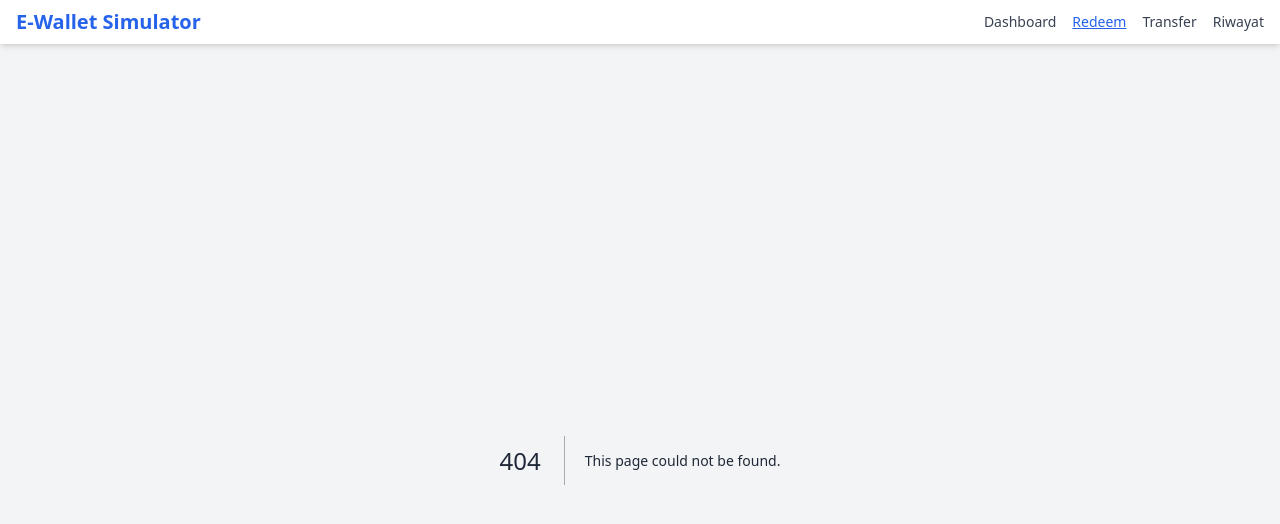
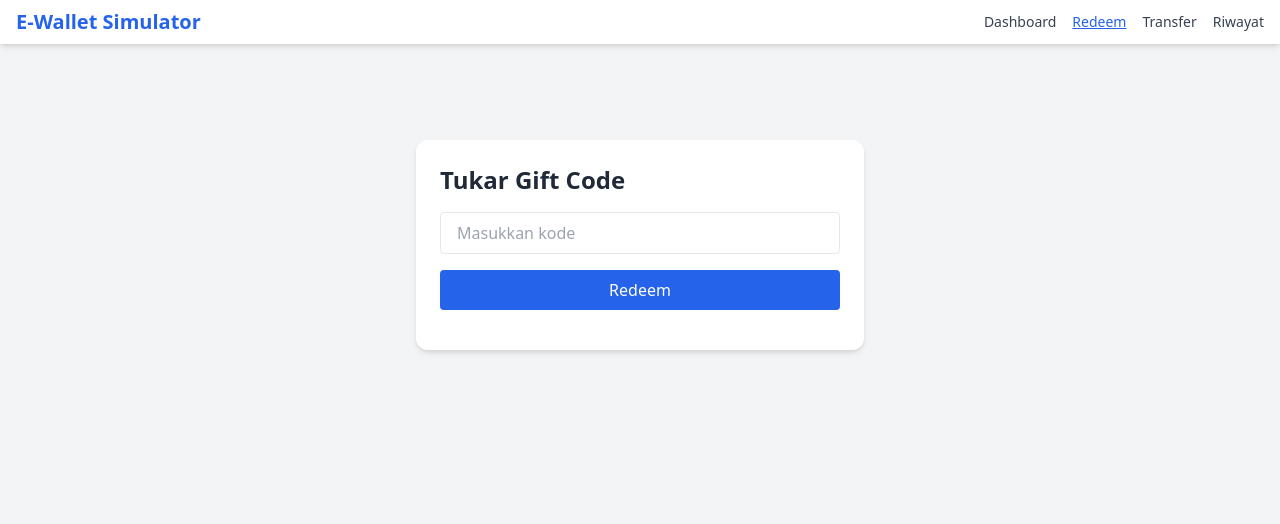
Before and after one commit to ramdanolii14/ewalletsimulator, a Next.js app: page /redeem in a window 1280 px wide. Before the commit this address had no page. Shown: the top 524 px of the page. Built offline with nearby package versions, Linux system fonts and the light colour scheme; no server answers.

Commit message:
Create page.tsx

```diff
--- /dev/null
+++ b/app/redeem/page.tsx
@@ -0,0 +1,80 @@
+"use client";
+
+import { useState } from "react";
+import { supabase } from "@/lib/supabase/client";
+import { useRouter } from "next/navigation";
+
+export default function RedeemPage() {
+  const [code, setCode] = useState("");
+  const [status, setStatus] = useState("");
+  const router = useRouter();
+
+  const handleRedeem = async () => {
+    setStatus("Mengecek...");
+
+    const { data: { user } } = await supabase.auth.getUser();
+    if (!user) {
+      setStatus("Kamu belum login.");
+      return;
+    }
+
+    const { data, error } = await supabase
+      .from("gift_codes")
+      .select("*")
+      .eq("code", code)
+      .single();
+
+    if (error || !data) {
+      setStatus("Kode tidak ditemukan.");
+      return;
+    }
+
+    if (data.is_redeemed) {
+      setStatus("Kode sudah dipakai.");
+      return;
+    }
+
+    const { error: balanceError } = await supabase.rpc("increment_balance", {
+      user_id_input: user.id,
+      amount_input: data.amount
+    });
+
+    if (balanceError) {
+      setStatus("Gagal menambah saldo.");
+      return;
+    }
+
+    await supabase
+      .from("gift_codes")
+      .update({
+        is_redeemed: true,
+        redeemed_by: user.id,
+        redeemed_at: new Date().toISOString()
+      })
+      .eq("id", data.id);
+
+    setStatus(`Berhasil! Saldo bertambah Rp ${data.amount.toLocaleString()}`);
+    setCode("");
+    router.refresh();
+  };
+
+  return (
+    <div className="max-w-md mx-auto mt-20 p-6 rounded-xl shadow-md bg-white">
+      <h1 className="text-2xl font-bold mb-4">Tukar Gift Code</h1>
+      <input
+        type="text"
+        value={code}
+        onChange={(e) => setCode(e.target.value.toUpperCase())}
+        placeholder="Masukkan kode"
+        className="w-full px-4 py-2 border rounded mb-4"
+      />
+      <button
+        onClick={handleRedeem}
+        className="w-full bg-blue-600 text-white px-4 py-2 rounded hover:bg-blue-700"
+      >
+        Redeem
+      </button>
+      <p className="mt-4 text-center text-gray-700">{status}</p>
+    </div>
+  );
+}
```
